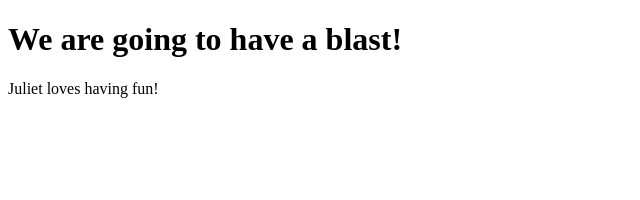
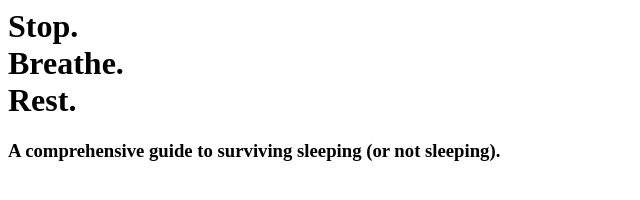
Before and after one commit to julyfireromeo/ntr, a plain HTML site: page index.html in a window 1280 px wide. Shown: the whole page, without its empty margins (0-640 px from the left). Drawn offline with Linux system fonts and the light colour scheme.

Commit message:
Changed the text h1/p to fit the new theme, changed p to h3 for sizing purposes

```diff
--- a/index.html
+++ b/index.html
@@ -1,14 +1,14 @@
-<!DOCTYPE html>
 <html>
   <head>
     <meta charset="UTF-8" />
     <meta name="viewport" content="width=device-width, initial-scale=1.0" />
-    <title>MY TITLE GOES HERE</title>
+    <link rel="stylesheet" href="style.css"/>
+    <title>Night Time Reminders</title>
     </head>
 
   <body>
-    <h1>We are going to have a blast!</h1>
-    <p>Juliet loves having fun!</p>
+    <h1>Stop.<br>Breathe.<br>Rest.</h1>
+    <h3>A comprehensive guide to surviving sleeping (or not sleeping).</h3>
 
   </body>
 
```
